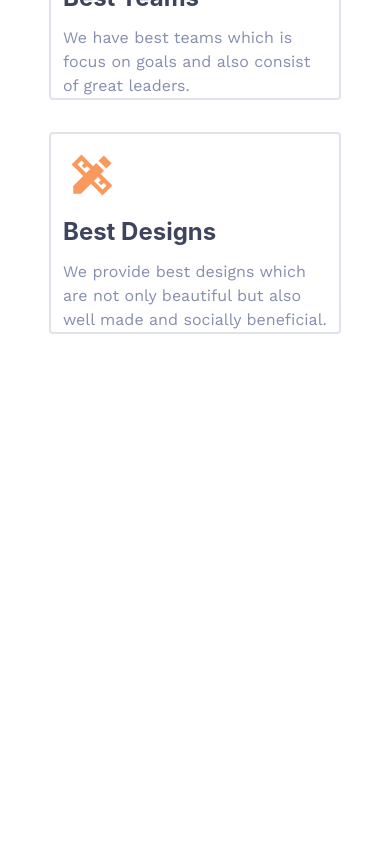
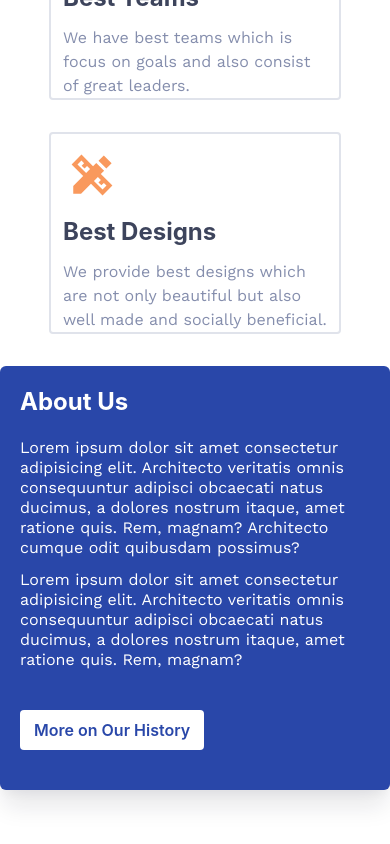
Before and after one commit to AbuHurairah127/2nd-react-ui, a React (Create React App) app: page / in a window 390 px wide. Shown: the part 784-1628 px from the top of the page. Before the commit the page ends 1118 px from the top, so only its background shows below. Built offline with nearby package versions, Linux system fonts and the light colour scheme.

Commit message:
About Us Porion completed responsive

```diff
--- a/src/App.js
+++ b/src/App.js
@@ -1,4 +1,5 @@
 import "./App.css";
+import AboutUs from "./components/aboutUs/AboutUs";
 import CarouselSlider from "./components/carouselSlider/CarouselSlider";
 import Navbar from "./components/navbar/Navbar";
 import Reasons from "./components/reasons/Reasons";
@@ -9,6 +10,7 @@ function App() {
       <Navbar />
       <CarouselSlider />
       <Reasons />
+      <AboutUs />
     </div>
   );
 }
--- /dev/null
+++ b/src/components/aboutUs/AboutUs.js
@@ -0,0 +1,51 @@
+import React from "react";
+import companyCEO from "./../../assets/aboutUsData/CompanyCEO.jpg";
+import "@fontsource/work-sans";
+const AboutUs = () => {
+  return (
+    <div className="w-screen h-[600px] xl:h-[945px]">
+      <div className="flex items-center py-8 md:p-10 lg:p-20 xl:p-24">
+        <img
+          src={companyCEO}
+          alt="Company CEO Image"
+          className="w-5/6 h-full shadow-2xl hidden lg:inline"
+        />
+        <div
+          className="bg-[#2947A9] shadow-xl shadow-[#2947A9] rounded-md w-screen md:min-w-[350px] h-5/6 lg:relative lg:right-40"
+          style={{
+            boxShadow:
+              "0px 20px 24px -4px rgba(17, 24, 39, 0.1), 0px 8px 8px -4px rgba(17, 24, 39, 0.04)",
+          }}
+        >
+          <h1 className="text-white text-2xl font-bold p-5">About Us</h1>
+          <p
+            className="px-5 text-white leading-5"
+            style={{
+              fontFamily: "work sans",
+            }}
+          >
+            Lorem ipsum dolor sit amet consectetur adipisicing elit. Architecto
+            veritatis omnis consequuntur adipisci obcaecati natus ducimus, a
+            dolores nostrum itaque, amet ratione quis. Rem, magnam? Architecto
+            cumque odit quibusdam possimus?
+          </p>
+          <p
+            className="px-5 text-white leading-5 pt-3"
+            style={{
+              fontFamily: "work sans",
+            }}
+          >
+            Lorem ipsum dolor sit amet consectetur adipisicing elit. Architecto
+            veritatis omnis consequuntur adipisci obcaecati natus ducimus, a
+            dolores nostrum itaque, amet ratione quis. Rem, magnam?
+          </p>
+          <button className="bg-white font-semibold text-[#2947A9] py-2 px-3.5 rounded mx-5 my-10">
+            More on Our History
+          </button>
+        </div>
+      </div>
+    </div>
+  );
+};
+
+export default AboutUs;
```
Also changed, not shown: src/assets/aboutUsData/CompanyCEO.jpg (added).
